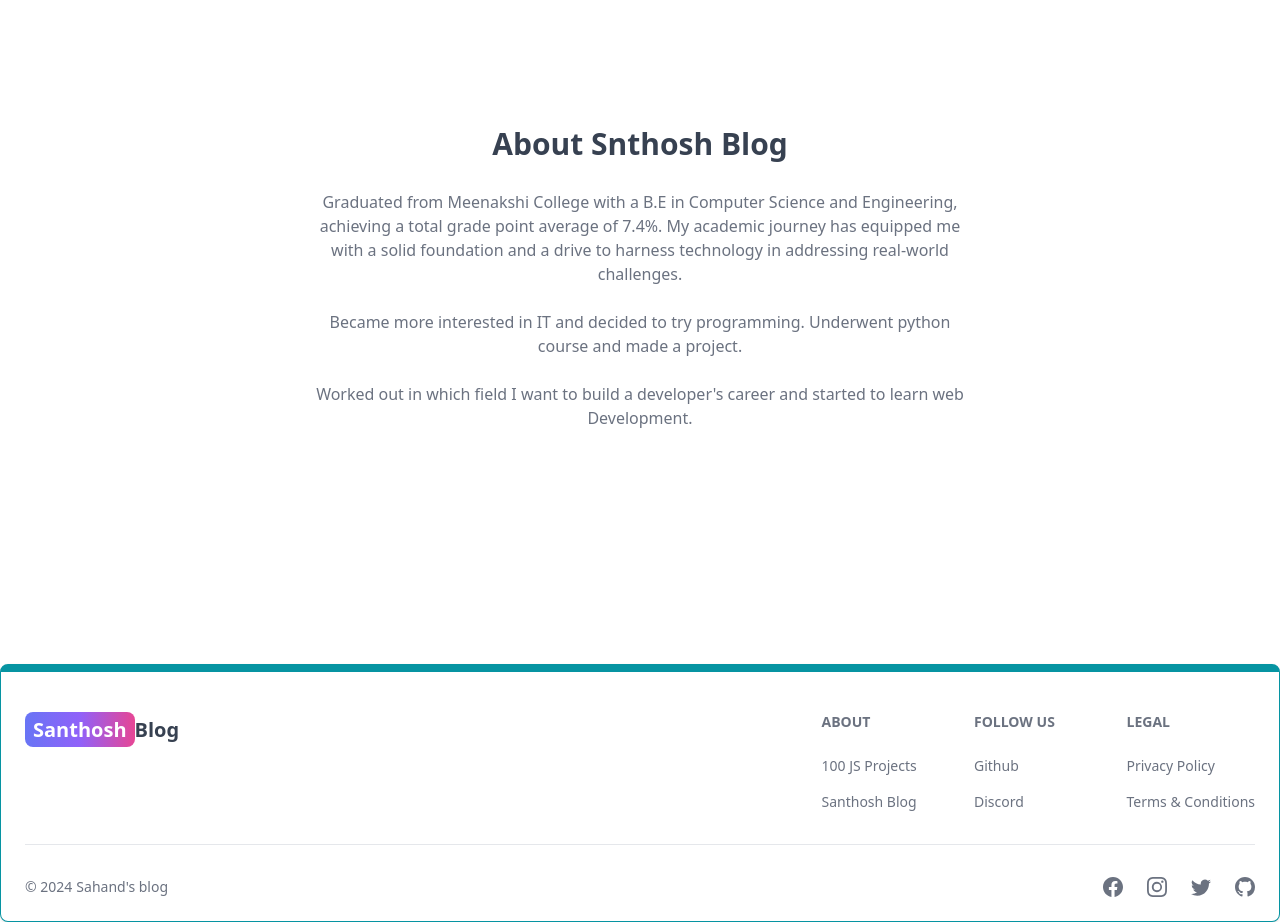
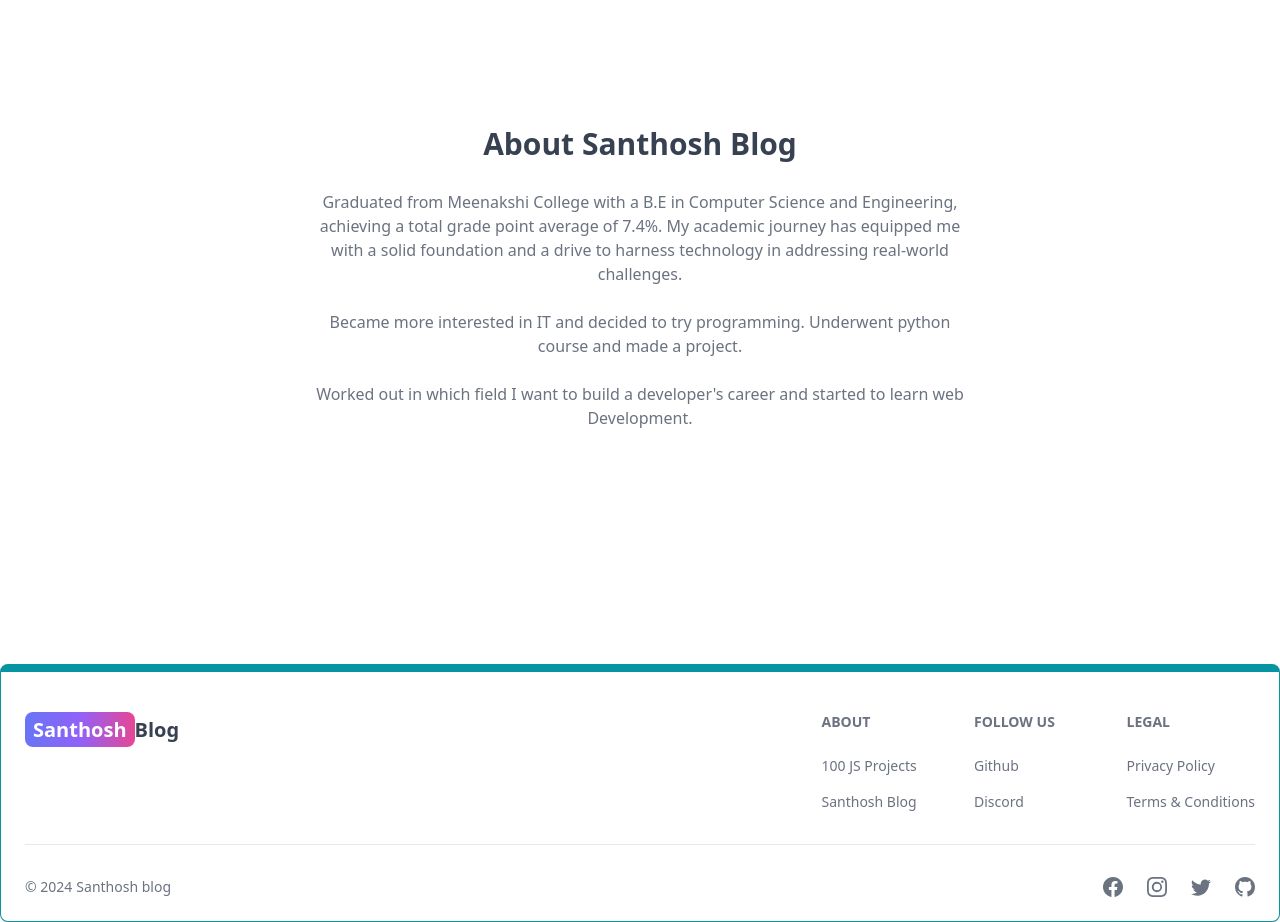
Before and after one commit to santhosh-mce/mern-blogs, a React (Vite) app in the folder client/: page /about in a window 1280 px wide. Shown: the part 200-1122 px from the top of the page. Built offline with nearby package versions, Linux system fonts and the light colour scheme.

Commit message:
first commit

```diff
--- a/client/src/components/Footer.jsx
+++ b/client/src/components/Footer.jsx
@@ -64,14 +64,14 @@ export default function FooterCom() {
         <div className='w-full sm:flex sm:items-center sm:justify-between'>
           <Footer.Copyright
             href='#'
-            by="Sahand's blog"
+            by="Santhosh blog"
             year={new Date().getFullYear()}
           />
           <div className="flex gap-6 sm:mt-0 mt-4 sm:justify-center">
             <Footer.Icon href='#' icon={BsFacebook}/>
             <Footer.Icon href='#' icon={BsInstagram}/>
             <Footer.Icon href='#' icon={BsTwitter}/>
-            <Footer.Icon href='https://github.com/sahandghavidel' icon={BsGithub}/>
+            <Footer.Icon href='https://github.com/Santhosh1507' icon={BsGithub}/>
 
           </div>
         </div>
--- a/client/src/pages/About.jsx
+++ b/client/src/pages/About.jsx
@@ -6,7 +6,7 @@ export default function About() {
       <div className="max-w-2xl mx-auto p-3 text-center">
         <div>
           <h1 className="text-3xl font font-semibold text-center my-7">
-            About Snthosh Blog
+            About Santhosh Blog
           </h1>
           <div className="text-md text-gray-500 flex flex-col gap-6">
             <p>
```
